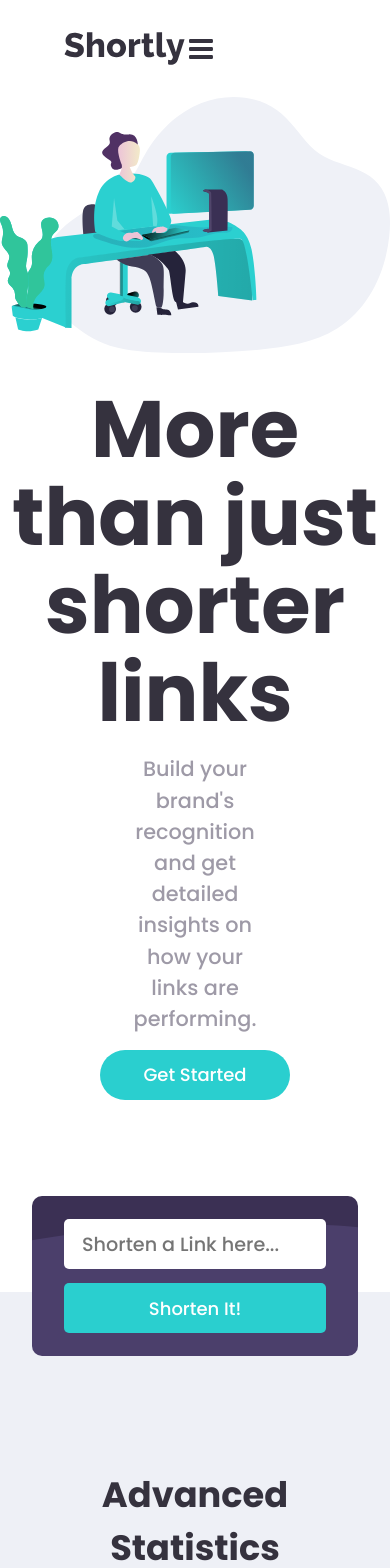
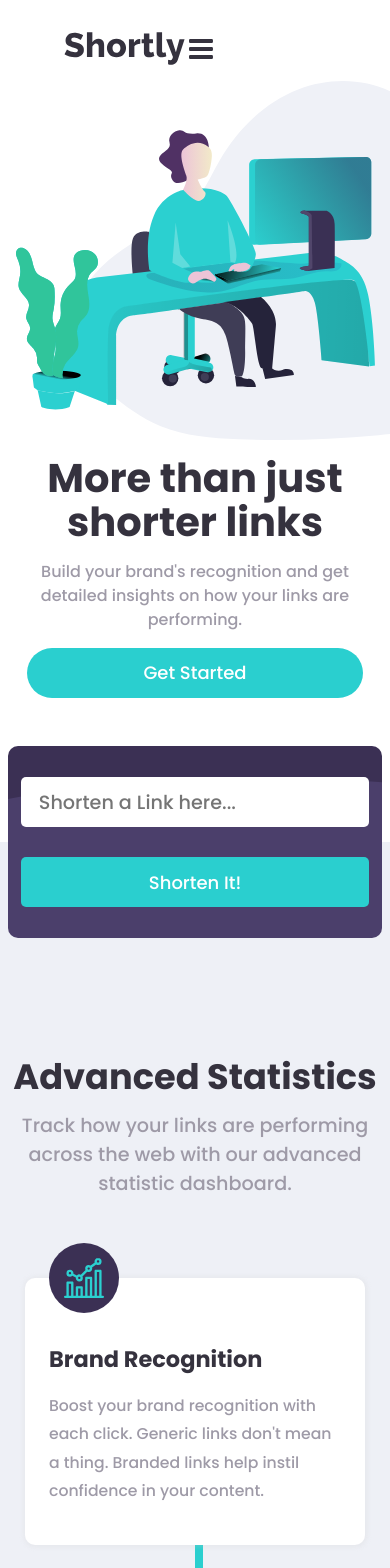
Before and after one commit to flp-pcll/url-shortener-app, a React (Create React App) app: page / in a window 390 px wide. Shown: the top 1568 px of the page. Built offline with nearby package versions, Linux system fonts and the light colour scheme.

Commit message:
fixed media query for shortener form

```diff
--- a/src/components/HeroArea/HeroArea.module.css
+++ b/src/components/HeroArea/HeroArea.module.css
@@ -1,4 +1,5 @@
 @import url('../../assets/styles/variables.css');
+
     .hero-area_section {
         overflow: hidden;
         z-index: 1;
@@ -12,6 +13,7 @@
         left: 4rem;
         margin: 2rem 0 10rem 0;
     }
+
 
 @media screen and (max-width: 1000px) {
     .hero-area_section {
@@ -29,3 +31,16 @@
         width: 100%;
     }
 }
+
+@media screen and (max-width: 999px) {
+    .hero-area {
+        flex-direction: column-reverse;
+        margin: 1rem 0 8rem 0;
+        left: 0;
+    }
+
+    .hero-area img {
+        width: 140%;
+        margin-left: 1rem;
+    }
+}
--- a/src/components/HeroArea/HeroText.js/HeroText.module.css
+++ b/src/components/HeroArea/HeroText.js/HeroText.module.css
@@ -45,3 +45,20 @@
         width: 50%;
     }
 }
+
+@media screen and (max-width: 750px) {
+    .hero-text_container {
+        margin: 1rem .5rem 1rem .5rem;
+    }
+    .hero-text_container h1 {
+        font-size: 2.5rem;
+    }
+    .hero-text_container p {
+        margin: 1rem 1.2rem;
+        font-size: 1rem;
+    }
+
+    .hero-text_container__control button {
+        width: 90%;
+    }
+}
--- a/src/components/Layout/MainFlex.module.css
+++ b/src/components/Layout/MainFlex.module.css
@@ -10,3 +10,9 @@
         padding: 0 2rem;
     }
 }
+
+@media screen and (max-width: 999px) {
+    .main-flex {
+        padding: 0 .5rem;
+    }
+}
--- a/src/components/ShortenerArea/ShortenerArea.module.css
+++ b/src/components/ShortenerArea/ShortenerArea.module.css
@@ -10,3 +10,9 @@
         bottom: calc(192px/2);
     }
 }
+
+@media screen and (max-width: 949px) {
+    .shortener-area {
+        bottom: calc((12rem / 2));
+    }
+}
--- a/src/components/ShortenerArea/ShortenerForm/ShortenerForm.module.css
+++ b/src/components/ShortenerArea/ShortenerForm/ShortenerForm.module.css
@@ -66,10 +66,12 @@
 
 @media screen and (max-width: 950px) {
     .shortener-form {
+        height: 12rem;
         flex-direction: column;
         align-items: stretch;
         justify-content: space-around;
         padding: 1rem 0;
+        margin: 0 .8rem;
     }
     .shortener-form_form-controls {
         flex-grow: 0;
```
Lines whose indentation alone changed are shown as unchanged.
